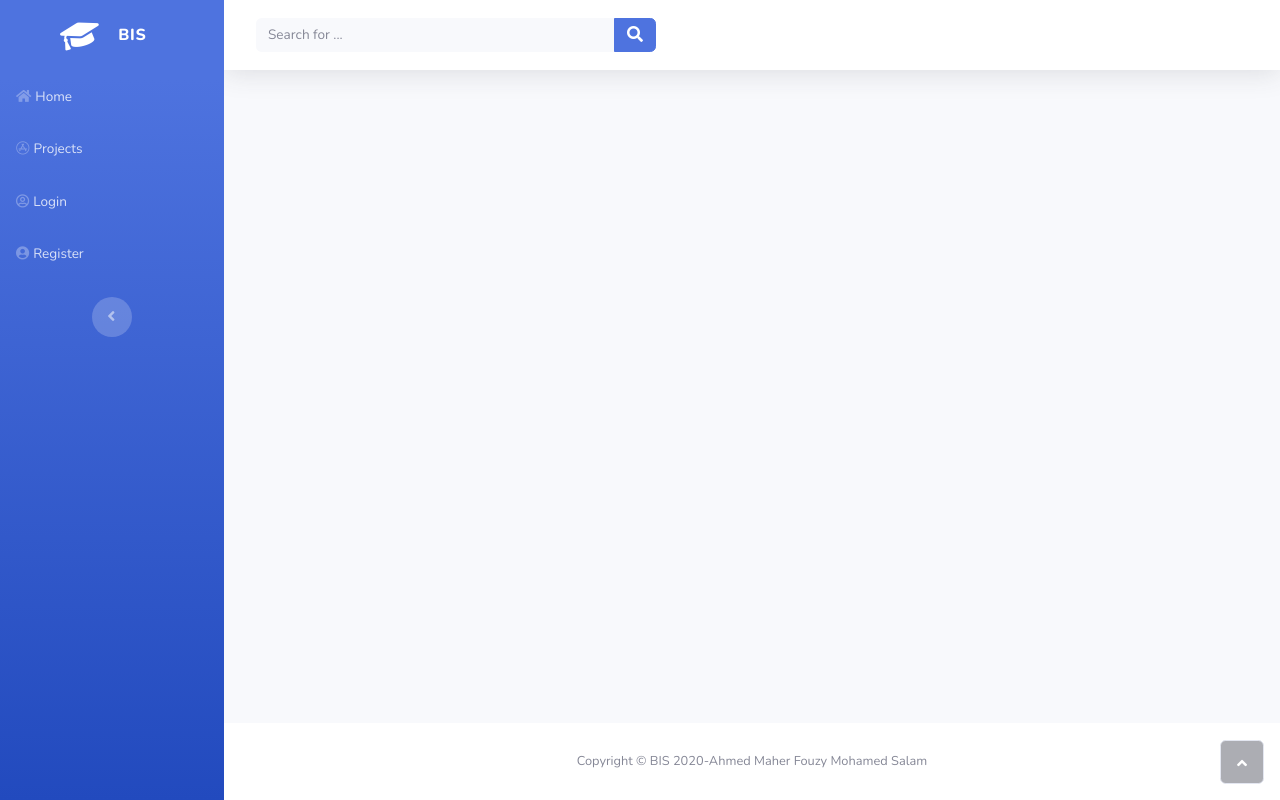
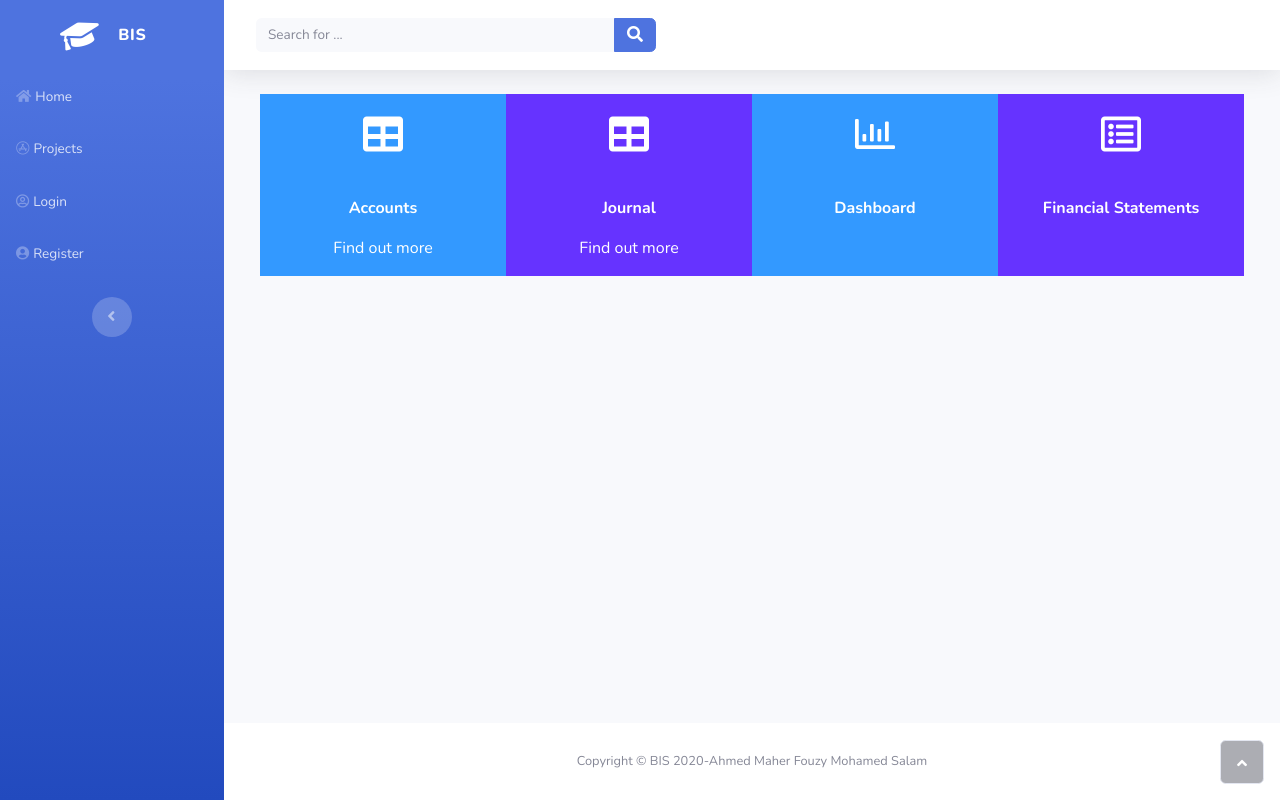
Before and after one commit to AhmedSalam22/BIS-Graduation-Project, a Django app: page /sole_proprietorship in a window 1280 px wide. Run offline with Django 3.2, Linux system fonts and the light colour scheme; some libraries are stand-ins or nearby versions.

Commit message:
(index.html for sole.)

```diff
--- a/BIS/sole_proprietorship/templates/sole_proprietorship/index.html
+++ b/BIS/sole_proprietorship/templates/sole_proprietorship/index.html
@@ -1 +1,34 @@
 {% extends "home/base.html" %}
+
+{% block content %}
+<div>
+    <div class="container">
+        <div class="row justify-content-center">
+            <div class="col-md-3" style="background-color:#3399ff;">
+                <div></div>
+                <p class="text-center"><i class="fa fa-table" style="color:#fff;font-size:40px;padding:20px;padding-bottom:0;"></i></p>
+                <p class="text-center" style="color:#fff;"><br><strong>Accounts</strong></p>
+                <a href="{% url 'sole_proprietorship:all' %}"><p class="text-center" style="color:#fff;">Find out more</p></a>
+            </div>
+            <div class="col-md-3" style="background-color:#6633ff;">
+                <div></div>
+                <p class="text-center"><i class="fa fa-table" style="color:#fff;font-size:40px;padding:20px;padding-bottom:0;"></i></p>
+                <p class="text-center" style="color:#fff;"><br><strong>Journal</strong></p>
+                <a href="{% url 'sole_proprietorship:journal_all' %}"><p class="text-center" style="color:#fff;">Find out more</p></a>
+            </div>
+            <div class="col-md-3" style="background-color:#3399ff;">
+                <div></div>
+                <p class="text-center"><i class="far fa-chart-bar" style="color:#fff;font-size:40px;padding:20px;padding-bottom:0;"></i></p>
+                <p class="text-center" style="color:#fff;"><br><strong>Dashboard</strong></p>
+                <!-- <a href="{% url 'sole_proprietorship:all' %}"><p class="text-center" style="color:#fff;">Find out more</p></a> -->
+            </div>
+            <div class="col-md-3" style="background-color:#6633ff;">
+                <div></div>
+                <p class="text-center"><i class="far fa-list-alt" style="color:#fff;font-size:40px;padding:20px;padding-bottom:0;"></i></p>
+                <p class="text-center" style="color:#fff;"><br><strong>Financial Statements</strong><br></p>
+                <!-- <a href="{% url 'sole_proprietorship:all' %}"><p class="text-center" style="color:#fff;">Find out more</p></a> -->
+            </div>
+        </div>
+    </div>
+</div>
+{% endblock %}
```
